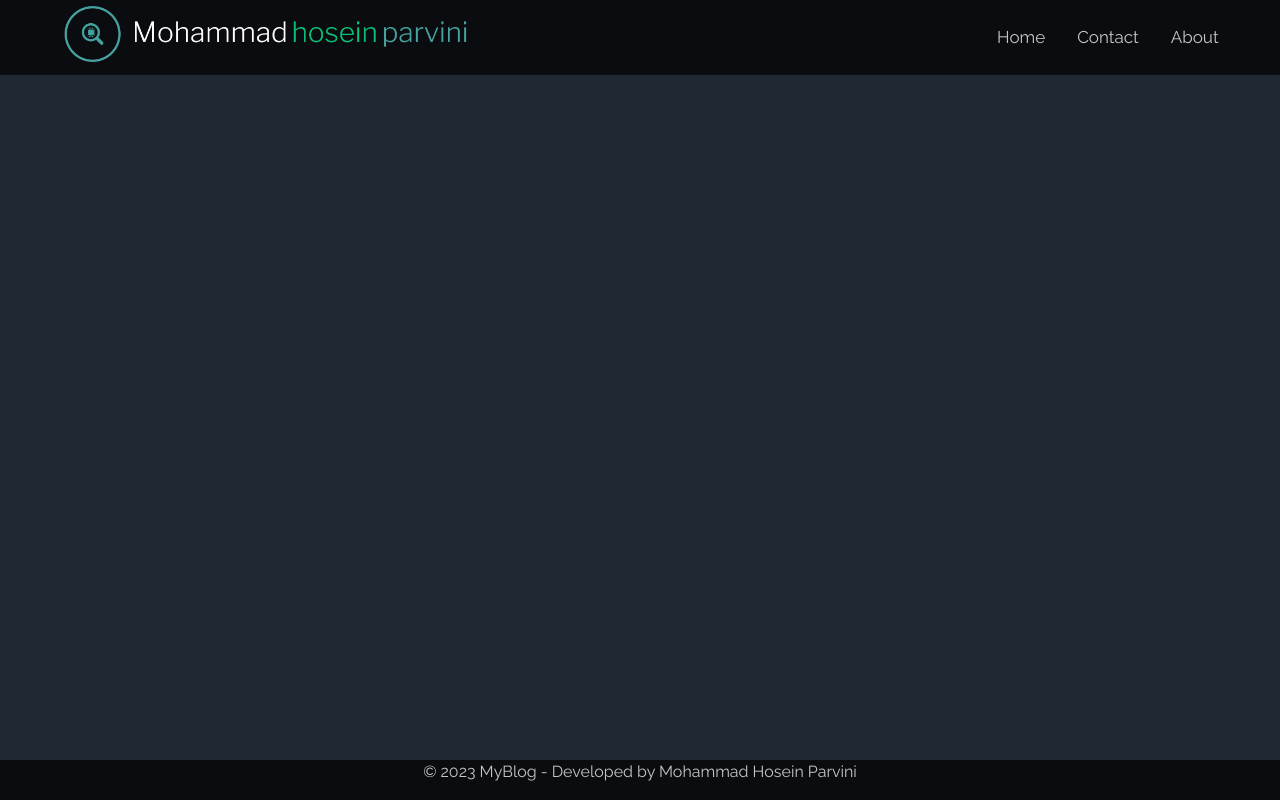
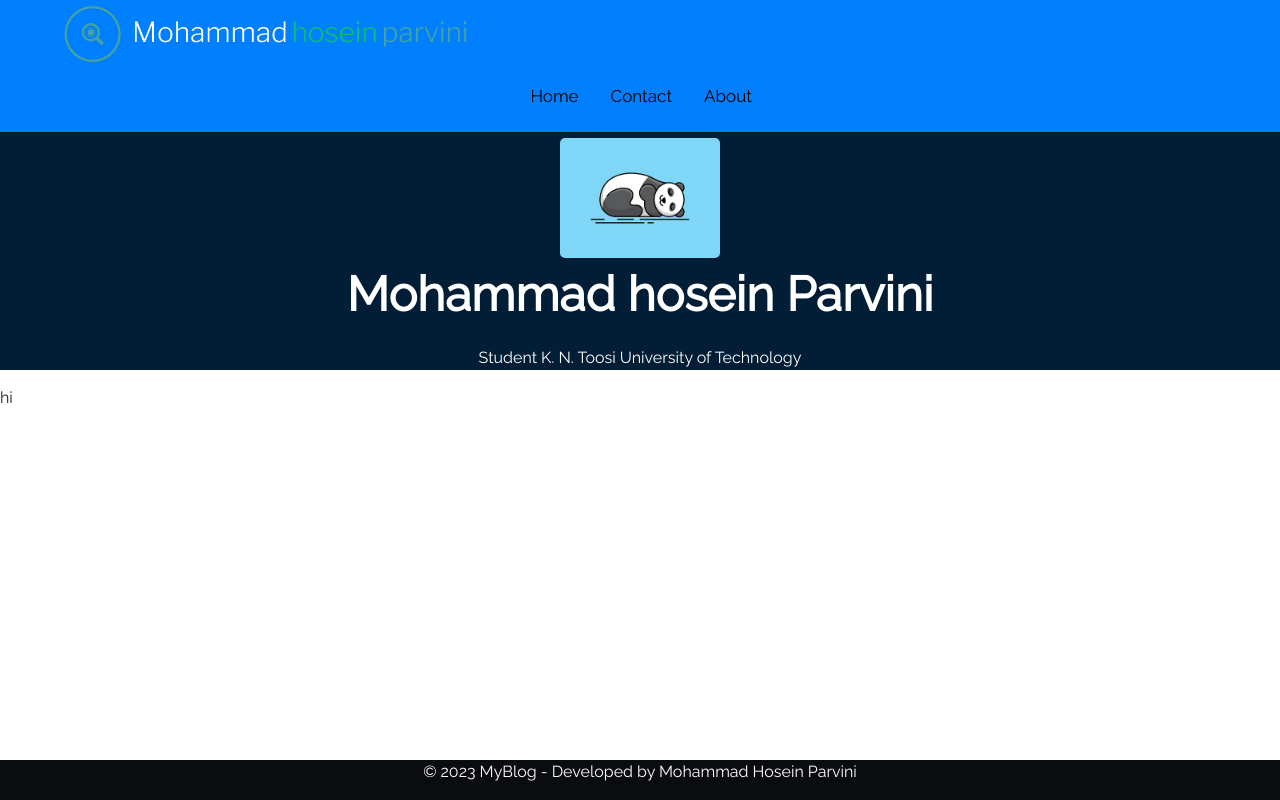
Before and after one commit to parvini82/MyBlog, a React (Vite) app in the folder Client/: page / in a window 1280 px wide. Built offline with nearby package versions, Linux system fonts and the light colour scheme.

Commit message:
style changed

```diff
--- a/Client/index.html
+++ b/Client/index.html
@@ -14,16 +14,31 @@
 </head>
 
 <body class="body">
-  <div >
+  <div class="logo">
+          <img src="src/assets/images/logo-color.png"></img>
+        </div>
+  <div>
+    <div class="navbar" style="justify-content: right;">
+      <a class="nav active" onclick="showContent('#home')" id="#home">Home</a>
+      <a class="nav" onclick="showContent('#contact')" id="#contact">Contact</a>
+      <a class="nav" onclick="showContent('#about')" id="#about">About</a>
+    </div>
+    <div class="top">
 
-    <header class="topnav">
-      <img src="src/assets/images/logo-color.png" class="logo"></img>
-      <div class="navbar" style="justify-content: right;">
-        <a class="nav active" onclick="showContent('home')">Home</a>
-        <a class="nav" onclick="showContent('contact')">Contact</a>
-        <a class="nav" onclick="showContent('about')">About</a>
-      </div>
-    </header>
+
+        <div class="about">
+          <img src="src/assets/images/logo2.png" class="logo2"></img>
+          <p class="name">Mohammad hosein Parvini</p>
+          <p class="description">Student K. N. Toosi University of Technology</p>
+
+        </div>
+
+
+    </div>
+
+
+
+
 
 
 
@@ -46,11 +61,11 @@
 
         Thank you for visiting, and I hope you find something valuable here. Stay tuned for more exciting content!</p> -->
     </div>
+    <div id="about">hi
 
-    <div id="about">
-      <h1>About Us</h1>
-      <p>Learn more about our company and team.</p>
     </div>
+
+
 
     <div id="contact">
 
@@ -89,7 +104,11 @@
 
 
     </div>
+
+
     <div id="root"></div>
+
+
 
 
   </div>
--- a/Client/src/assets/scripts/showContent.js
+++ b/Client/src/assets/scripts/showContent.js
@@ -1,12 +1,13 @@
-// eslint-disable-next-line @typescript-eslint/no-unused-vars
 function showContent(sectionId) {
-    const sections = document.querySelectorAll("#home, #about, #contact"); // Corrected selector
+    const sections = document.querySelectorAll("#home, #about, #contact");
+
     sections.forEach(section => {
         section.style.display = "none";
     });
     document.getElementById(sectionId).style.display = "block";
 
     const navItems = document.querySelectorAll(".nav");
+
     navItems.forEach(item => {
         item.classList.remove("active");
     });
@@ -14,4 +15,6 @@ function showContent(sectionId) {
 
     document.querySelector(`.nav[data-section="${sectionId}"]`).classList.add("active");
 
+    console.log(sectionId);
+
 }
--- a/Client/src/assets/styles/index.scss
+++ b/Client/src/assets/styles/index.scss
@@ -5,49 +5,91 @@
   font-style: normal; // Font style (e.g., normal, italic)
 }
 
-.topnav {
-  background-color: #0b0c10;
-  width: 100%;
-  display: flex;
-  position: fixed;
+
 .navbar {
+
+  background-color: #007fff;
+  padding-right:40% ;
+
   a {
-      float: left;
-      color: #c5c6c7;
+
+    color: #000000;
     text-align: center;
     padding: 14px 16px;
     text-decoration: none;
     font-size: 17px;
     font-family: 'raleway';
+
   }
 
   a:hover {
-      background-color: #45a29e;
-      color: #c5c6c7;
+
+    box-shadow: #9497974f;
+    background-color: #0024471a;
+    color: #000000;
+    border-radius: 15px 15px 15px 15px;
   }
 
-    &.active {
-      background-color: #45a29e;
-      color: #c5c6c7;
+
+  .nav:active {
+
+    font-weight: bold;
+  }
+
+}
+
+
+
+
+.about {
+  color: #ffffff;
+  background-color: #021d36;
+  text-align: center;
+
+  .name {
+    font-weight: 900;
+    font-size: 48px;
+
+  }
+
+  .description {
+    overflow: hidden;
+
   }
 }
 
 .logo {
+  background-color: #007fff;
+
+  img {
     width: 20%;
     height: auto;
     margin-right: 40%;
     margin-left: 5%;
     margin-top: 0.5%;
-    margin-bottom: 1%;
     width: 405px;
     height: 56px;
-    border-radius: 5px; // Add rounded corners
+    border-radius: 5px;
+
   }
 }
 
+.logo2 {
+  width: 20%;
+  height: auto;
+  margin-right: 40%;
+  margin-left: 40%;
+  margin-top: 0.5%;
+  width: 160px;
+  height: 120px;
+  border-radius: 5px;
+
+}
+
+
 .footer {
   background-color: #0b0c10;
-  color: #c5c6c7;
+  color: #ffffff;
   width: 100%;
   bottom: 0;
   position: fixed;
@@ -55,19 +97,21 @@
   text-align: center;
 }
 
-#home, #about, #contact {
+#home,
+#contact {
   display: none;
-  background-color: #1f2833;
+  background-color: #021d36;
   padding: 20px;
   font-family: 'raleway';
   color: #c5c6c7;
   margin-left: 10%;
   margin-right: 10%;
+
   text-align: center;
 
 
   h1 {
-    margin-top: 100px;
+
     color: #45a29e;
     text-align: center;
     font-weight: bold;
@@ -75,13 +119,12 @@
 }
 
 .body {
-  background-color: #1f2833;
-  font-family: 'raleway';
 
 
+  font-family: 'raleway';
+}
 
-}
-.contact-icon{
+.contact-icon {
   width: 200px;
   height: 200px;
 
```
Also changed, not shown: Client/src/assets/images/logo2.Png (added). Lines whose indentation alone changed are shown as unchanged.
